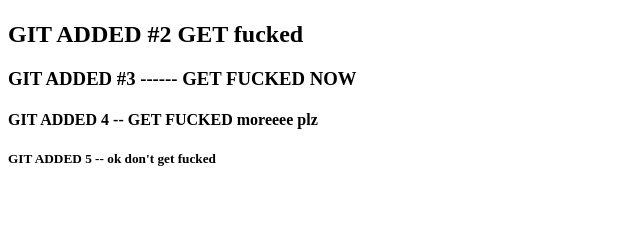
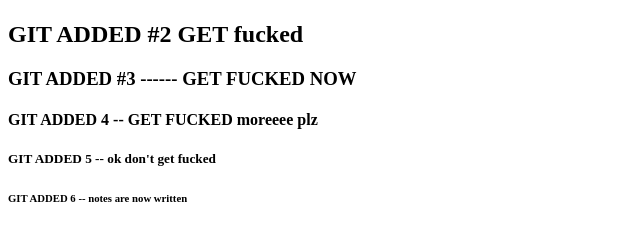
Before and after one commit to deadforweeks/git-test, a plain HTML site: page index.html in a window 1280 px wide. Shown: the part 59-300 px from the top of the page, without its empty margins (0-640 px from the left). Drawn offline with Linux system fonts and the light colour scheme.

Commit message:
SIXTH-ADDED NOTES

```diff
--- a/index.html
+++ b/index.html
@@ -1,4 +1,27 @@
-<!--  -->
+<!-- NOTES
+
+git init        >>to initialize shit before it all starts
+
+git status      >>to show git status in temrs of where it's at (whether it's uploaded or not). can be typed always to figure out the status wherever stage you're at within project.
+
+code .          >>to open VS code that GIT is synchronized with
+
+git add .       >> to add files to the staging area
+
+git commit -m "first commit"    >> to commit the update, and giving it a name.
+git commit -m "second commit"   >> second commit. again giving it a name.
+              "third commit"
+              "many different commits, different names"
+
+git log --oneline       >> to check the log of all the hashcodes of what's committed with the updates.
+
+git checkout <hashtagNumber> index.html     >> to check out the one update as per index.html
+
+git reset HEAD index.html                   >>reseting it back to the head (most recent update)
+
+git checkout -- index.html                  >>checking to see if reset properly.
+
+-->
 <!DOCTYPE html>
 <html lang="en">
 <head>
@@ -13,5 +36,6 @@
     <h3>GIT ADDED #3 ------ GET FUCKED NOW</h3>
     <h4> GIT ADDED 4 -- GET FUCKED moreeee plz</h4>
     <h5>GIT ADDED 5 -- ok don't get fucked</h5>
+    <h6>GIT ADDED 6 -- notes are now written</h6>
 </body>
 </html>
```
Also changed, not shown: 1 other file.
